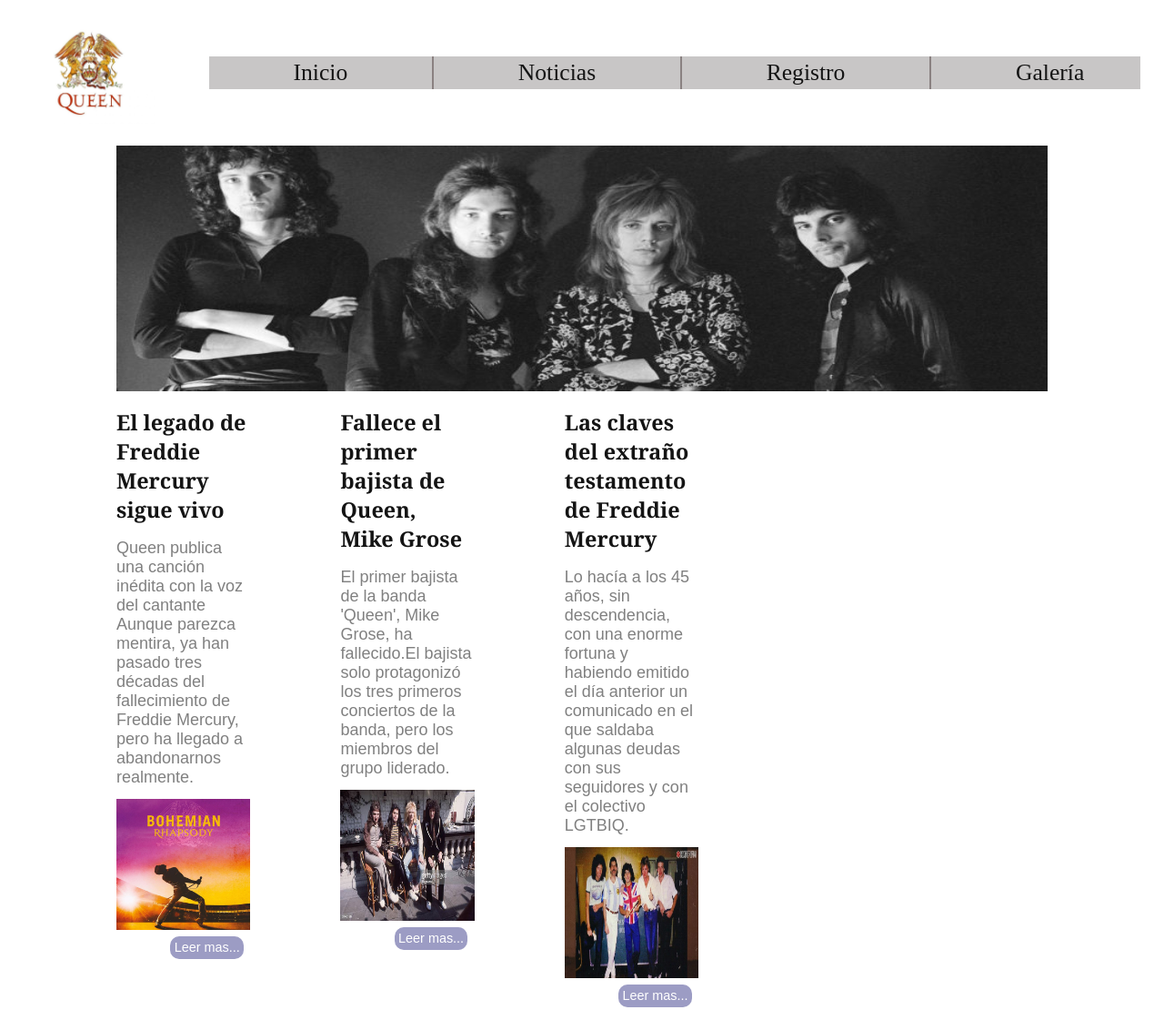
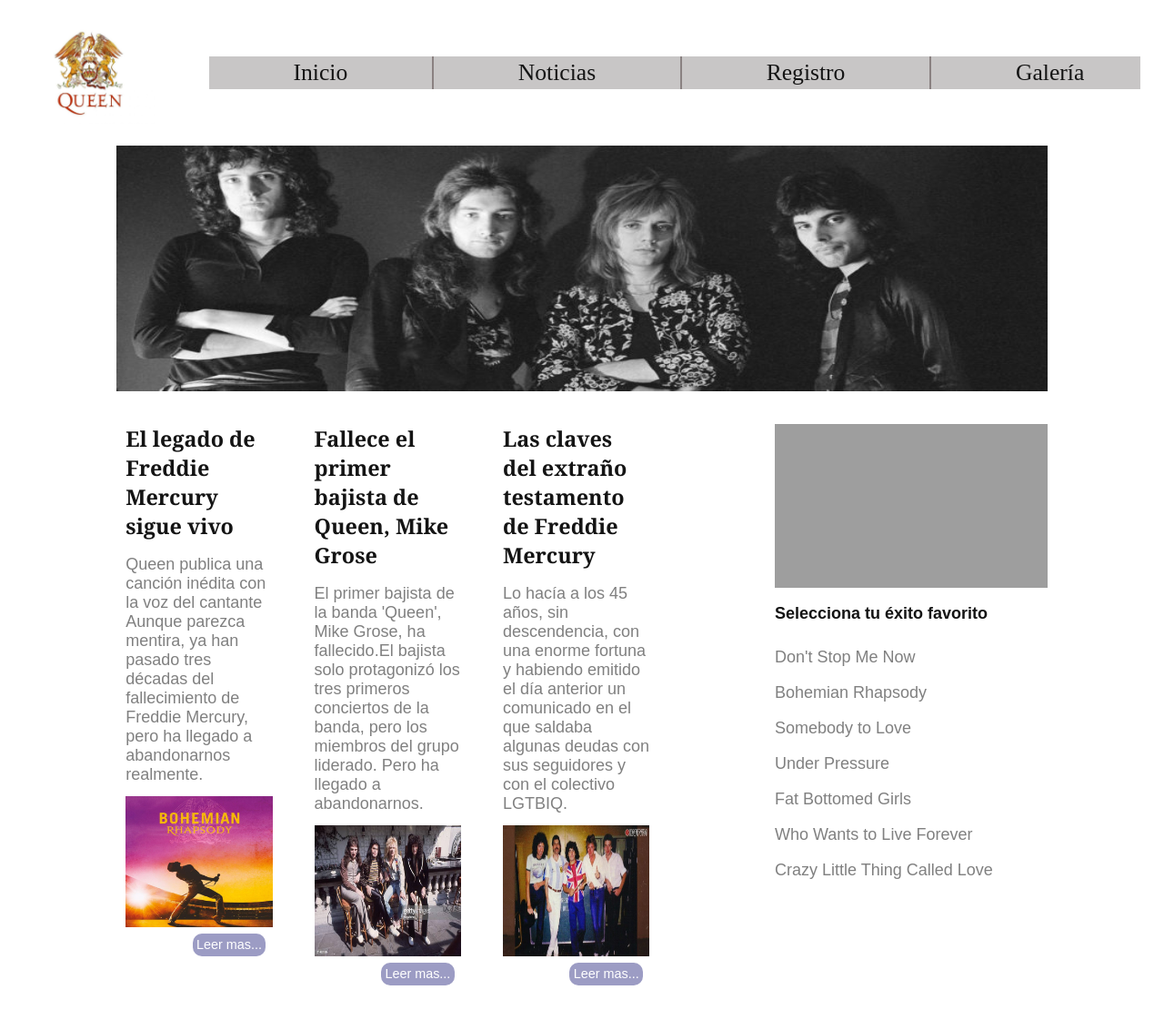
Before and after one commit to EnolCode/proyecto-queen, a website: page public/index.html in a window 1280 px wide. Shown: the top 1110 px of the page at 91% size. Drawn offline with Linux system fonts and the light colour scheme; grey boxes are pictures that could not be loaded.

Commit message:
cambio de video

```diff
--- a/public/index.html
+++ b/public/index.html
@@ -32,6 +32,7 @@
           <img src="assets/banner-queen.jpg" alt="Banner de queen" class="banner__img" />
         </div>
       </header>
+      <div class="container-sections">
       <section class="container-news">
         <article class="container-news__news">
           <h2 class="news__title">El legado de Freddie Mercury sigue vivo</h2>
@@ -48,7 +49,7 @@
           <p class="news__text">
             El primer bajista de la banda 'Queen', Mike Grose, ha fallecido.El bajista solo
             protagonizó los tres primeros conciertos de la banda, pero los miembros del grupo
-            liderado.
+            liderado. Pero ha llegado a abandonarnos.
           </p>
           <img class="news__image" src="./assets/queen-sentados.jpg" alt="Foto bohemian" />
           <button class="news__read-more">Leer mas...</button>
@@ -64,7 +65,21 @@
           <button class="news__read-more">Leer mas...</button>
         </article>
       </section>
+      <section class="container-media">
+        <iframe class="container-media__video" src="https://www.youtube.com/embed/a01QQZyl-_I" title="YouTube video player" frameborder="0" allow="accelerometer; autoplay; clipboard-write; encrypted-media; gyroscope; picture-in-picture" allowfullscreen></iframe>
+        <h2 class="container-media__select">Selecciona tu éxito favorito </h2>
+        <ul class="container-media__list">
+          <li class="container-media__list__song">Don't Stop Me Now</li>
+          <li class="container-media__list__song">Bohemian Rhapsody</li>
+          <li class="container-media__list__song">Somebody to Love</li>
+          <li class="container-media__list__song song-active">Under Pressure</li>
+          <li class="container-media__list__song">Fat Bottomed Girls</li>
+          <li class="container-media__list__song">Who Wants to Live Forever</li>
+          <li class="container-media__list__song">Crazy Little Thing Called Love</li>
+        </ul>
 
+      </section>
+    </div>
     </main>
   </body>
 </html>
--- a/src/sass/_news.scss
+++ b/src/sass/_news.scss
@@ -1,12 +1,12 @@
 .container-news {
   display: grid;
-  grid-template-columns: repeat(3, 23%);
+  grid-template-columns: repeat(3, 28%);
   width: 50%;
   position: relative;
-  left: 10%;
-  margin-top: 1em;
+  left: 12%;
   justify-content: space-between;
   align-self: start;
+
 }
 .container-news__news {
   display: flex;
--- /dev/null
+++ b/src/sass/_video.scss
@@ -0,0 +1,35 @@
+.container-sections{
+    display: flex;
+    flex-direction: row;
+    justify-content: space-between;
+    width: 90%;
+    align-self: flex-start;
+    padding-top: 2em;
+
+
+}
+
+.container-media{
+    display: flex;
+    flex-direction: column;
+   &__select{
+       margin: 1em 0;
+       font-weight: bold;
+   }
+    &__video{
+        width: 100%;
+        height: 10em;
+
+    }
+    &__list{
+        text-align: start;
+
+        &__song{
+            padding: .5em 0;
+            color: grey;
+            font-family: sans-serif;
+
+        }
+
+    }
+}
--- a/src/sass/styles.scss
+++ b/src/sass/styles.scss
@@ -1,6 +1,7 @@
 @use "header";
 @use "banner";
 @use "news";
+@use "video";
 
 .content {
   display: flex;
```
Also changed, not shown: public/css/styles.css, 1 other file.
